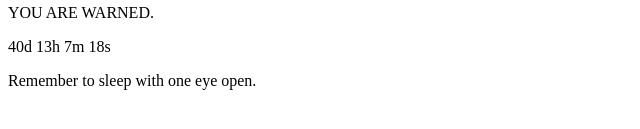
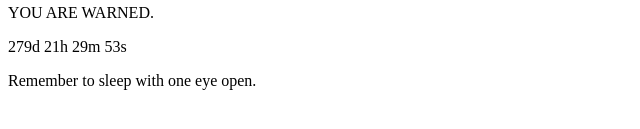
Before and after one commit to Joe-and-nathan/IAN-MCGURK, a plain HTML site: page index.html in a window 1280 px wide. Shown: the part 533-662 px from the top of the page, 0-640 px from the left. Drawn offline with Linux system fonts and the light colour scheme.

Commit message:
Update index.html

```diff
--- a/index.html
+++ b/index.html
@@ -12,7 +12,7 @@
 
 <script>
 
-var countDownDate = new Date("Jan 3, 2023 15:37:25").getTime();
+var countDownDate = new Date("Aug 31, 2023 00:00:00").getTime();
 
 var x = setInterval(function() {
 
```
